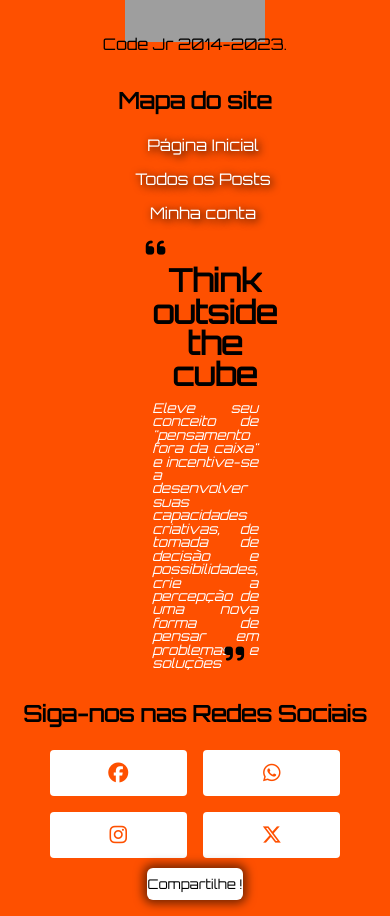
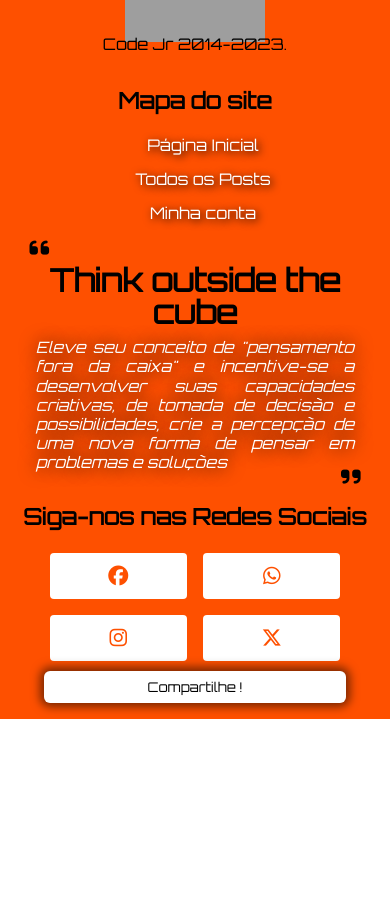
Before and after one commit to CODE-Salles/T.O.Ctoc, a PHP site: page /nav-footer.html in a window 390 px wide. Shown: the part 967-1883 px from the top of the page. After the commit the page ends 1686 px from the top, so only its background shows below. Run offline with PHP 8.4, Linux system fonts and the light colour scheme; some libraries are stand-ins or nearby versions; some web fonts are replaced; grey boxes are pictures that could not be loaded.

Commit message:
Footer responsividade

```diff
--- a/app/views/site/nav-footer.css
+++ b/app/views/site/nav-footer.css
@@ -228,7 +228,7 @@ body {
 }
 .fa-quote-right{
     align-self: flex-end;
-    bottom: 4px;
+    bottom: -4px;
 }
 
 .fa-quote-left{
@@ -253,10 +253,12 @@ body {
 }
 
 .propose-text p{
-    font-size: 0.6em;
+    font-size: 0.7em;
     font-weight: 500;
     color: white;
+    text-shadow: 0px 0px 18px black;
     text-align: justify;
+    line-height: 1.2rem;
     font-style: italic;
 }
 
@@ -547,6 +549,15 @@ body {
         width: 40%;
     }
 
+    .footerbar-column:nth-child(3) {
+        width: 100%;
+    }
 
+    .fa-quote-right {
+        bottom: -1rem;
+    }
 
+    .sharepage-button{
+        width: 88%;
+    }
 }
```
